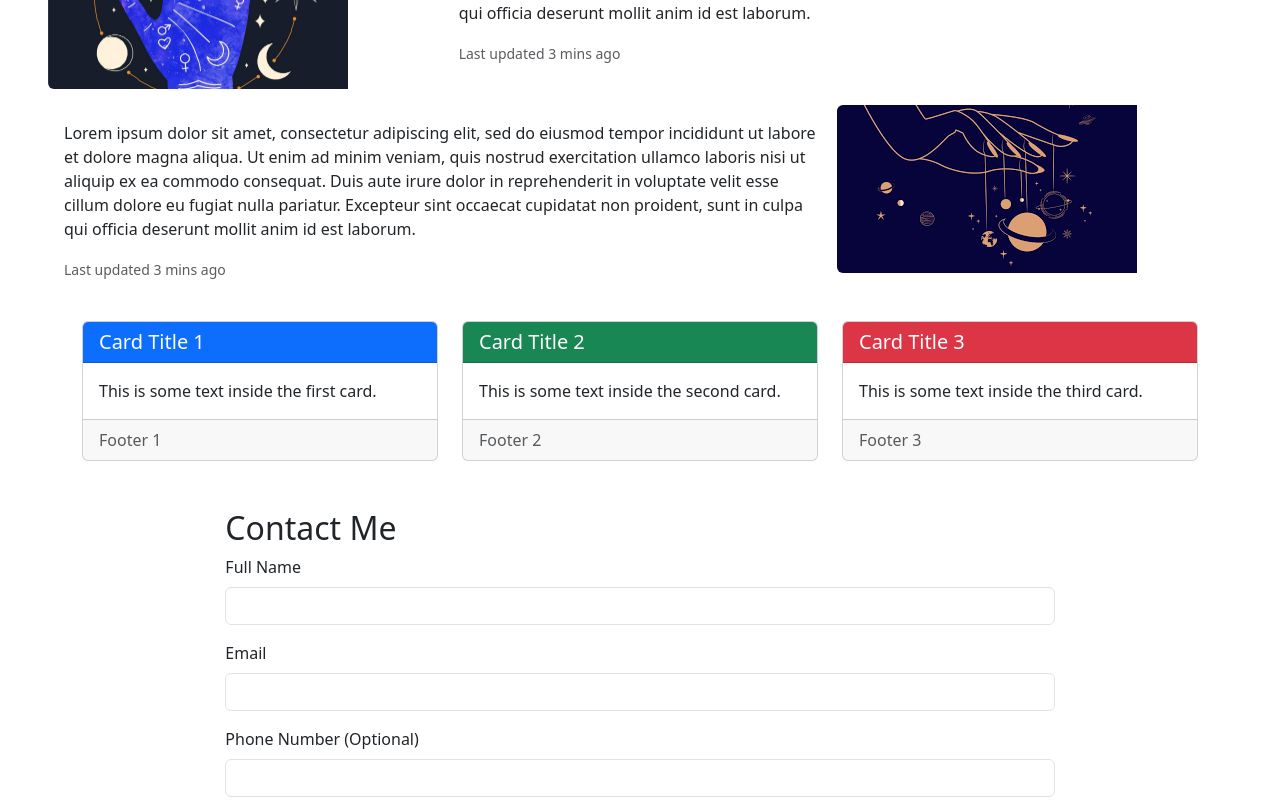
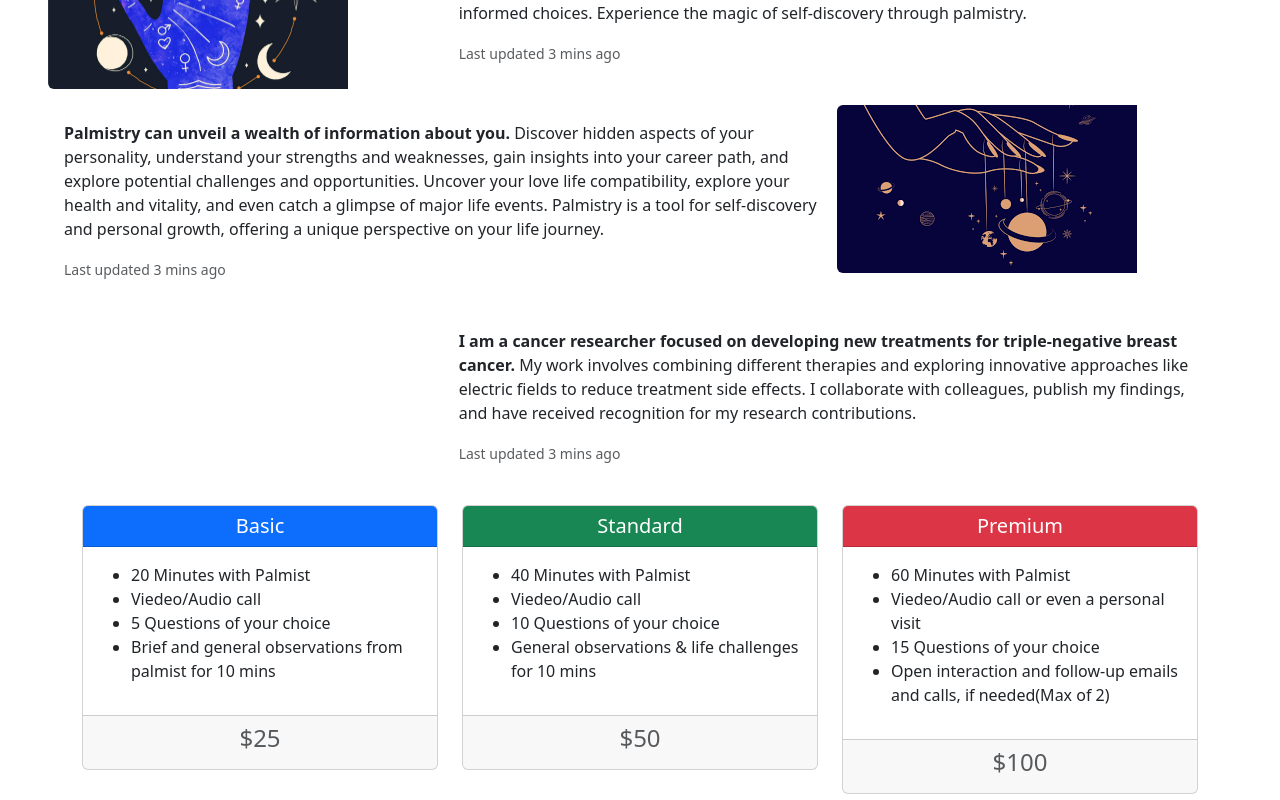
Before and after one commit to KrishnanSriram/reactpalmistry, a React (Create React App) app: page / in a window 1280 px wide. Shown: the part 700-1500 px from the top of the page. Built offline with nearby package versions, Linux system fonts and the light colour scheme.

Commit message:
Added About section, fixed alignment issues, navigations, animations and added text more relevant for website

```diff
--- a/public/index.html
+++ b/public/index.html
@@ -23,6 +23,7 @@
       Learn how to configure a non-root public URL by running `npm run build`.
     -->
   <link rel="stylesheet" href="https://cdnjs.cloudflare.com/ajax/libs/animate.css/3.5.2/animate.min.css">
+  <link rel="stylesheet" href="https://cdnjs.cloudflare.com/ajax/libs/animate.css/4.1.1/animate.min.css" />
   <title>React App</title>
 </head>
 
--- a/src/App.js
+++ b/src/App.js
@@ -8,17 +8,19 @@ import { ContactForm } from './component/conactme';
 import AppHeader from './component/appheader';
 import { TripleCards } from './component/triplecards';
 import ScrollAnimation from 'react-animate-on-scroll';
+import AboutMe from './component/aboutme';
 
 function App() {
   return (
     <div>
       <NavigationBar />
       <AppHeader />
+      <CardLeftImage />
       <ScrollAnimation animateIn="fadeIn">
-        <CardLeftImage />
+        <CardRightImage />
       </ScrollAnimation>
       <ScrollAnimation animateIn="fadeIn">
-        <CardRightImage />
+        <AboutMe />
       </ScrollAnimation>
       <ScrollAnimation animateIn="fadeIn">
         <TripleCards />
--- /dev/null
+++ b/src/component/aboutme.js
@@ -0,0 +1,23 @@
+import React from 'react';
+import './css/cardimage.css';
+import './css/cardanimations.css';
+// import image4 from './images/image4.jpg';
+
+export const AboutMe = () => {
+  return (
+    <div className="card mb-3 my-3 mx-5 border-0 text-align-center">
+      <div className="row g-0">
+        <div className="col-md-4"></div>
+        <div className="col-md-8">
+          <div className="card-body">
+            <p className="card-text">
+            <b>I am a cancer researcher focused on developing new treatments for triple-negative breast cancer.</b> My work involves combining different therapies and exploring innovative approaches like electric fields to reduce treatment side effects. I collaborate with colleagues, publish my findings, and have received recognition for my research contributions.
+            </p>
+            <p className="card-text"><small className="text-muted">Last updated 3 mins ago</small></p>
+          </div>
+        </div>
+      </div>
+    </div>
+  );
+}
+export default AboutMe;
--- a/src/component/appheader.js
+++ b/src/component/appheader.js
@@ -10,16 +10,16 @@ export const AppHeader = () => {
           <img
             src={header_image}
             alt="Header"
-            className="img-fluid w-100"
+            className="img-fluid w-100 animate__animated animate__headShake"
           />
         </div>
       </div>
-      <div className="row justify-content-center text-center mt-4">
+      <div className="row justify-content-center text-center mt-4 animate__animated animate__bounce">
         <div className="col-12">
-          <h1 className="display-4">Welcome to My Website</h1>
+          <h1 className="display-4">The Lines of Your Life</h1>
         </div>
         <div className="col-12">
-          <p className="lead">Your go-to place for amazing content</p>
+          <p className="lead">Deep Dive into Your Palm's Story. Uncover Your Life's Blueprint and unfold Your Destiny </p>
         </div>
       </div>
     </header>
--- a/src/component/cardleftimage.js
+++ b/src/component/cardleftimage.js
@@ -37,7 +37,7 @@ export const CardLeftImage = () => {
         <div className="col-md-8">
           <div className="card-body">
             <p className="card-text">
-            Lorem ipsum dolor sit amet, consectetur adipiscing elit, sed do eiusmod tempor incididunt ut labore et dolore magna aliqua. Ut enim ad minim veniam, quis nostrud exercitation ullamco laboris nisi ut aliquip ex ea commodo consequat. Duis aute irure dolor in reprehenderit in voluptate velit esse cillum dolore eu fugiat nulla pariatur. Excepteur sint occaecat cupidatat non proident, sunt in culpa qui officia deserunt mollit anim id est laborum.
+            <b>Palmistry is an ancient art that offers a unique glimpse into your soul.</b> Your hands, a roadmap of your life, hold clues to your personality, strengths, challenges, and potential. By understanding the intricate lines and mounts on your palm, you can gain valuable insights into your past, present, and future. It's not about predicting the future, but uncovering your inherent qualities and making informed choices. Experience the magic of self-discovery through palmistry.
             </p>
             <p className="card-text"><small className="text-muted">Last updated 3 mins ago</small></p>
           </div>
--- a/src/component/cardrightimage.js
+++ b/src/component/cardrightimage.js
@@ -33,7 +33,7 @@ export const CardRightImage = () => {
         <div className="col-md-8">
           <div className="card-body">
             <p className="card-text">
-            Lorem ipsum dolor sit amet, consectetur adipiscing elit, sed do eiusmod tempor incididunt ut labore et dolore magna aliqua. Ut enim ad minim veniam, quis nostrud exercitation ullamco laboris nisi ut aliquip ex ea commodo consequat. Duis aute irure dolor in reprehenderit in voluptate velit esse cillum dolore eu fugiat nulla pariatur. Excepteur sint occaecat cupidatat non proident, sunt in culpa qui officia deserunt mollit anim id est laborum.
+            <b>Palmistry can unveil a wealth of information about you.</b> Discover hidden aspects of your personality, understand your strengths and weaknesses, gain insights into your career path, and explore potential challenges and opportunities. Uncover your love life compatibility, explore your health and vitality, and even catch a glimpse of major life events. Palmistry is a tool for self-discovery and personal growth, offering a unique perspective on your life journey.
             </p>
             <p className="card-text"><small className="text-muted">Last updated 3 mins ago</small></p>
           </div>
--- a/src/component/conactme.js
+++ b/src/component/conactme.js
@@ -46,7 +46,7 @@ export const ContactForm = () => {
   };
 
   return (
-    <div className="container col-8 my-5">
+    <div id="contact" className="container col-8 my-5">
       <h2>Contact Me</h2>
       <form onSubmit={handleSubmit} noValidate>
         <div className="mb-3">
--- a/src/component/navigationbar.js
+++ b/src/component/navigationbar.js
@@ -15,13 +15,13 @@ export const NavigationBar = () => {
                 <a className="nav-link active" aria-current="page" href="/">Home</a>
               </li>
               <li className="nav-item">
-                <a className="nav-link" href="/about">About</a>
+                <a className="nav-link" href="#about">About</a>
               </li>
               <li className="nav-item">
-                <a className="nav-link" href="/services">Services</a>
+                <a className="nav-link" href="#services">Services</a>
               </li>
               <li className="nav-item">
-                <a className="nav-link" href="/contact">Contact</a>
+                <a className="nav-link" href="#contact">Contact</a>
               </li>
             </ul>
           </div>
--- a/src/component/triplecards.js
+++ b/src/component/triplecards.js
@@ -31,44 +31,65 @@ export const TripleCards = () => {
   // }, []);
 
   return (
-    <div className="container mt-4">
+    <div id="services" className="container mt-4">
       <div className="row">
         <div className="col-md-4">
           <div className="card slide-in-left">
-            <div className="card-header bg-primary text-white">
-              <h5 className="card-title mb-0">Card Title 1</h5>
+            <div className="card-header bg-primary text-white text-center">
+              <h5 className="card-title mb-0">Basic</h5>
             </div>
             <div className="card-body">
-              <p className="card-text">This is some text inside the first card.</p>
+              <p className="card-text">
+                <ul>
+                  <li>20 Minutes with Palmist</li>
+                  <li>Viedeo/Audio call</li>
+                  <li>5 Questions of your choice</li>
+                  <li>Brief and general observations from palmist for 10 mins</li>
+                </ul>
+              </p>
             </div>
-            <div className="card-footer text-muted">
-              Footer 1
+            <div className="card-footer text-muted text-center">
+              <h4>$25</h4>
             </div>
           </div>
         </div>
         <div className="col-md-4">
           <div className="card fade-in">
-            <div className="card-header bg-success text-white">
-              <h5 className="card-title mb-0">Card Title 2</h5>
+            <div className="card-header bg-success text-white text-center">
+              <h5 className="card-title mb-0">Standard</h5>
             </div>
             <div className="card-body">
-              <p className="card-text">This is some text inside the second card.</p>
+              <p className="card-text">
+              <ul>
+                  <li>40 Minutes with Palmist</li>
+                  <li>Viedeo/Audio call</li>
+                  <li>10 Questions of your choice</li>
+                  <li>General observations & life challenges for 10 mins</li>
+                </ul>
+              </p>
             </div>
-            <div className="card-footer text-muted">
-              Footer 2
+            <div className="card-footer text-muted text-center">
+            <h4>$50</h4>
             </div>
           </div>
         </div>
         <div className="col-md-4">
           <div className="card slide-in-right">
-            <div className="card-header bg-danger text-white">
-              <h5 className="card-title mb-0">Card Title 3</h5>
+            <div className="card-header bg-danger text-white text-center">
+              <h5 className="card-title mb-0">Premium</h5>
             </div>
             <div className="card-body">
-              <p className="card-text">This is some text inside the third card.</p>
+              <p className="card-text">
+              <ul>
+                  <li>60 Minutes with Palmist</li>
+                  <li>Viedeo/Audio call or even a personal visit</li>
+                  <li>15 Questions of your choice</li>
+                  <li>Open interaction and follow-up emails and calls, if needed(Max of 2)</li>
+                </ul>
+              </p>
             </div>
-            <div className="card-footer text-muted">
-              Footer 3
+            <div className="card-footer text-muted text-center">
+            <h4>$100</h4>
             </div>
           </div>
         </div>
```
